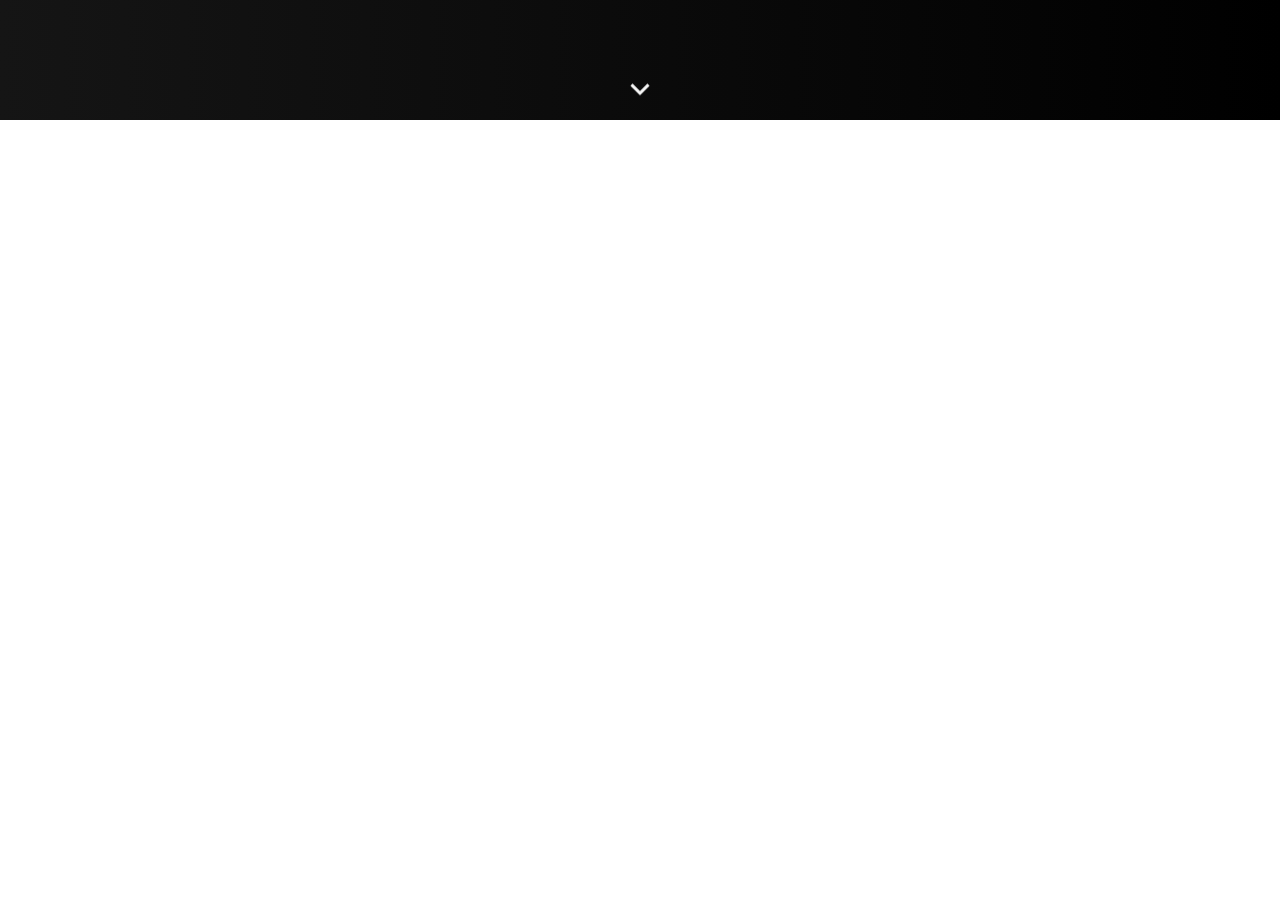
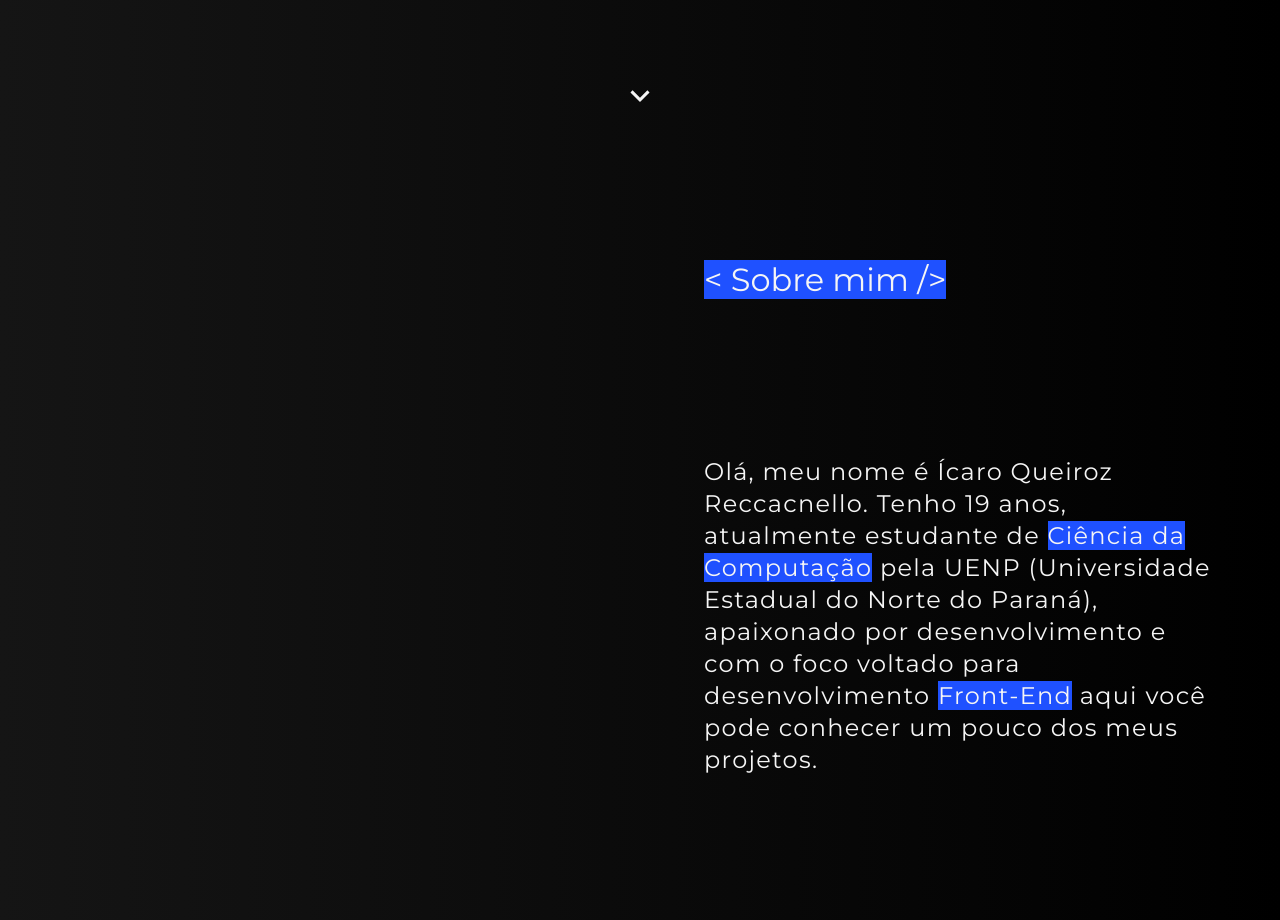
Before and after one commit to icaroQre/Portfolio-1.0, a React (Create React App) app: page / in a window 1280 px wide. Shown: the part 680-1600 px from the top of the page. Before the commit the page ends 800 px from the top, so only its background shows below. Built offline with nearby package versions, Linux system fonts and the light colour scheme.

Commit message:
about section 1/2 complete

```diff
--- a/src/App.js
+++ b/src/App.js
@@ -1,11 +1,13 @@
 import Header from "./components/Header";
+import AboutSection from "./sessions/AboutSection";
 import MainSection from "./sessions/MainSection";
 
 function App() {
   return (
     <>
+      <Header />
       <MainSection />
-      <Header />
+      <AboutSection />
     </>
   );
 }
--- a/src/components/Header/style.jsx
+++ b/src/components/Header/style.jsx
@@ -2,6 +2,7 @@
 
 export const HeaderStyled = styled.header`
 
+    background-image: linear-gradient(90deg,#151515,#000000);
     width: 100vw;
     display: flex;
     align-items: center;
--- /dev/null
+++ b/src/components/Underlined/index.jsx
@@ -0,0 +1,13 @@
+import React from "react";
+import { UnderlinedContainer } from "./style";
+
+function Underlined (props) {
+
+    return(
+        <UnderlinedContainer>
+            {props.text}
+        </UnderlinedContainer>
+    )
+};
+
+export default Underlined;
--- /dev/null
+++ b/src/components/Underlined/style.jsx
@@ -0,0 +1,9 @@
+import styled from "styled-components";
+
+export const UnderlinedContainer = styled.span`
+
+    background-color: ${({ theme }) => theme.tertiary};
+    font-weight: 400;
+    color: ${({ theme }) => theme.primary};
+
+`;
--- a/src/index.js
+++ b/src/index.js
@@ -10,7 +10,7 @@
   primary: "#F5F5F5",
   secondary: "#0A0A0A",
   tertiary: "#1F51FF",
-  textPrimary: "#2F2522"
+  secondaryShadow: "#1F1F1F"
 }
 
 const root = ReactDOM.createRoot(document.getElementById('root'));
--- /dev/null
+++ b/src/sessions/AboutSection/index.jsx
@@ -0,0 +1,18 @@
+import React from "react";
+import Underlined from "../../components/Underlined";
+import { AboutContainer, AboutText, AboutImage } from "./style";
+
+function AboutSection () {
+    return(
+        <AboutContainer>
+            <AboutImage></AboutImage>
+            <AboutText>
+                <div id="title"> <span> &lt; Sobre mim /&gt; </span> </div>
+                <p id="text"> Olá, meu nome é Ícaro Queiroz Reccacnello. Tenho 19 anos, atualmente estudante de <Underlined text="Ciência da Computação"/> pela UENP (Universidade Estadual do Norte do Paraná),
+                    apaixonado por desenvolvimento e com o foco voltado para desenvolvimento <Underlined text="Front-End"/> aqui você pode conhecer um pouco dos meus projetos. </p>
+            </AboutText>
+        </AboutContainer>
+    )
+};
+
+export default AboutSection;
--- a/src/sessions/AboutSection/style.jsx
+++ b/src/sessions/AboutSection/style.jsx
@@ -0,0 +1,59 @@
+import styled from "styled-components";
+
+export const AboutContainer = styled.div`
+
+    display: flex;
+    width: 100vw;
+    height: 100vh;
+    background-image: linear-gradient(90deg,#151515,#000000);
+
+`;
+
+export const AboutText = styled.div`
+
+    width: 50vw;
+    max-height: 100vh;
+    display: flex;
+    flex-direction: column;
+    align-items: flex-start;
+    justify-content: center;
+
+    @media (max-width: 900px) {
+        width: 100vw;
+    }
+
+    #title{
+        font-family: 'Montserrat';
+        font-size: 2rem;
+        padding-bottom: 20vh;
+        padding-left: 10%;
+        padding-right: 10%;
+
+        span{
+            background-color: ${({ theme }) => theme.tertiary};
+            color: ${({ theme }) => theme.primary};
+        }
+    }
+
+    #text{
+        font-size: 1.5rem;
+        font-weight: 400;
+        font-family: 'Montserrat';
+        padding: 0 10%;
+        letter-spacing: 0.1vw;
+        line-height: 2rem;
+        color: ${({ theme }) => theme.primary};
+    }
+
+`;
+
+export const AboutImage = styled.div`
+
+    width: 50vw;
+    height: 100vh;
+
+    @media (max-width: 900px) {
+        display: none;
+    }
+
+`;
--- a/src/sessions/MainSection/index.jsx
+++ b/src/sessions/MainSection/index.jsx
@@ -8,7 +8,7 @@
         <>
         <MainContainer>
             <MainText>
-                <p id="name"> Ícaro Queiroz . </p>
+                <p id="name"> Ícaro Queiroz; </p>
                 <div id="title"> <span> &lt; Desenvolvedor /&gt; </span> </div>
             </MainText>
             <MainImage>
--- a/src/styles/GlobalStyle.jsx
+++ b/src/styles/GlobalStyle.jsx
@@ -3,8 +3,22 @@
 const GlobalStyle = createGlobalStyle`
 
     * {
-        padding: 0;
-        margin: 0;
+    scrollbar-width: thin;
+    scrollbar-color: ${({ theme }) => theme.secondary};
+    }
+
+    /* Works on Chrome, Edge, and Safari */
+    *::-webkit-scrollbar {
+    width: 12px;
+    }
+
+    *::-webkit-scrollbar-track {
+    background: ${({ theme }) => theme.secondary};
+    }
+
+    *::-webkit-scrollbar-thumb {
+    background-color: ${({ theme }) => theme.secondaryShadow};
+    border-radius: 20px;
     }
 
     body{
--- a/src/styles/ResetCSS.jsx
+++ b/src/styles/ResetCSS.jsx
@@ -17,7 +17,7 @@
 time, mark, audio, video {
 	margin: 0;
 	padding: 0;
-	border: 0;
+	border: none;
 	font-size: 100%;
 	font: inherit;
 	vertical-align: baseline;
```
Also changed, not shown: src/sessions/AboutSection/inedx.jsx (deleted), src/sessions/MainSection/style.jsx (line endings or trailing spaces).
